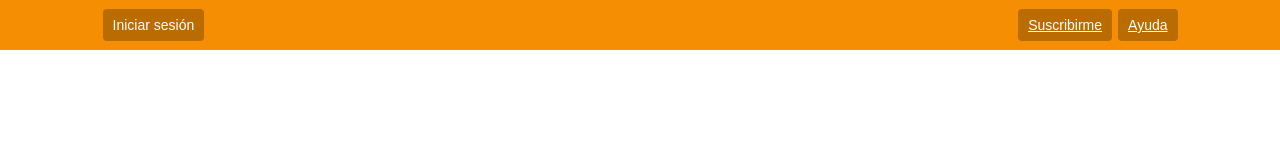
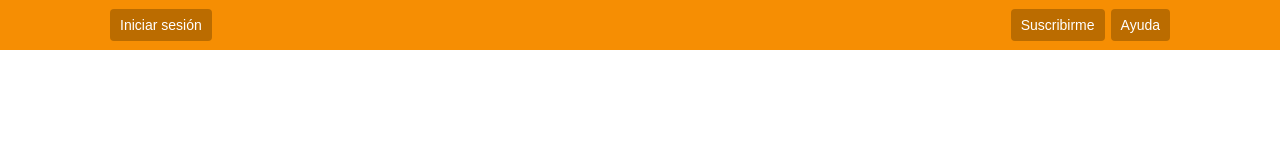
Before and after one commit to daviddanaher/Prenoticia, a plain HTML site: page index.html in a window 1280 px wide. Drawn offline with Linux system fonts and the light colour scheme.

Commit message:
Update index.html

```diff
--- a/index.html
+++ b/index.html
@@ -24,7 +24,7 @@
 
     .barra-contenido {
       width: 100%;
-      max-width: 1095px;
+      max-width: 1080px;
       display: flex;
       align-items: center;
       justify-content: space-between;
@@ -54,10 +54,12 @@
       height: 32px;
       display: flex;
       align-items: center;
+      text-decoration: none;
     }
 
     .btn:hover {
       background-color: #a55a00;
+      text-decoration: none;
     }
 
     .popup-login {
```
